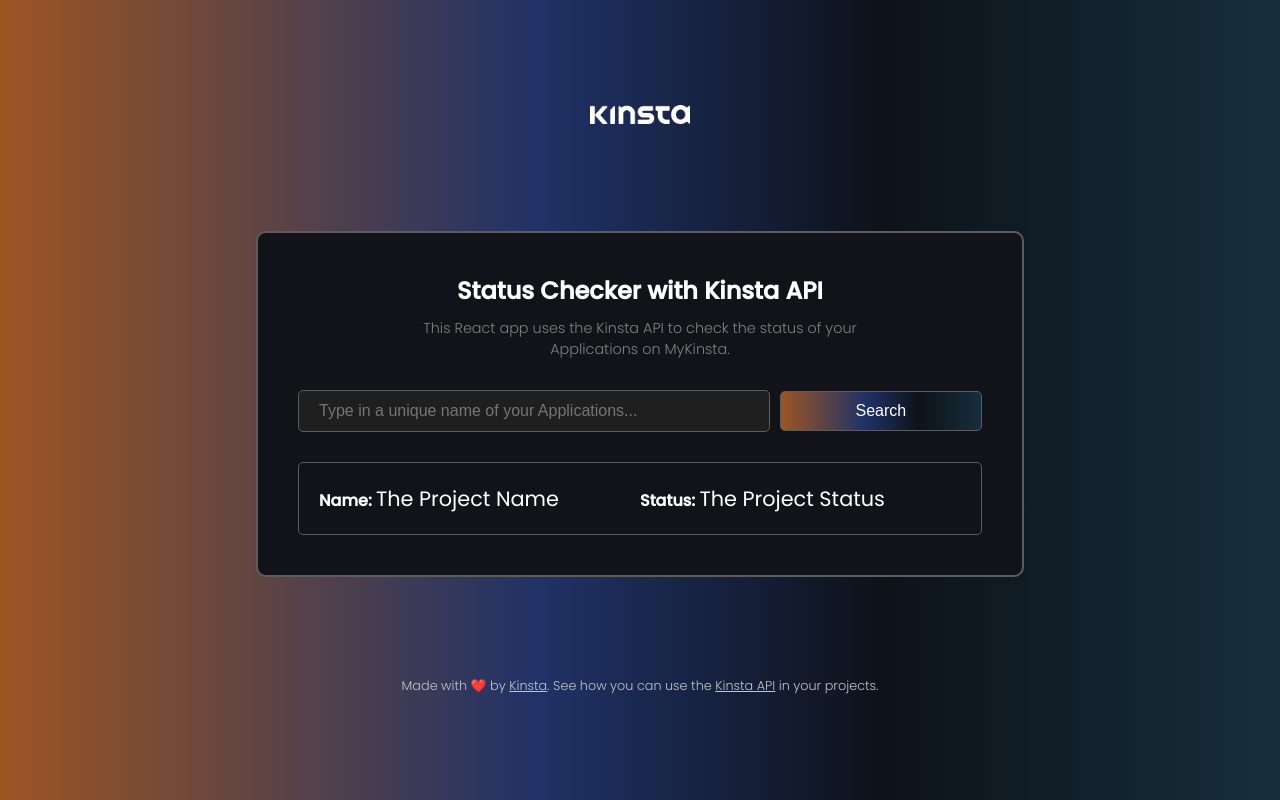
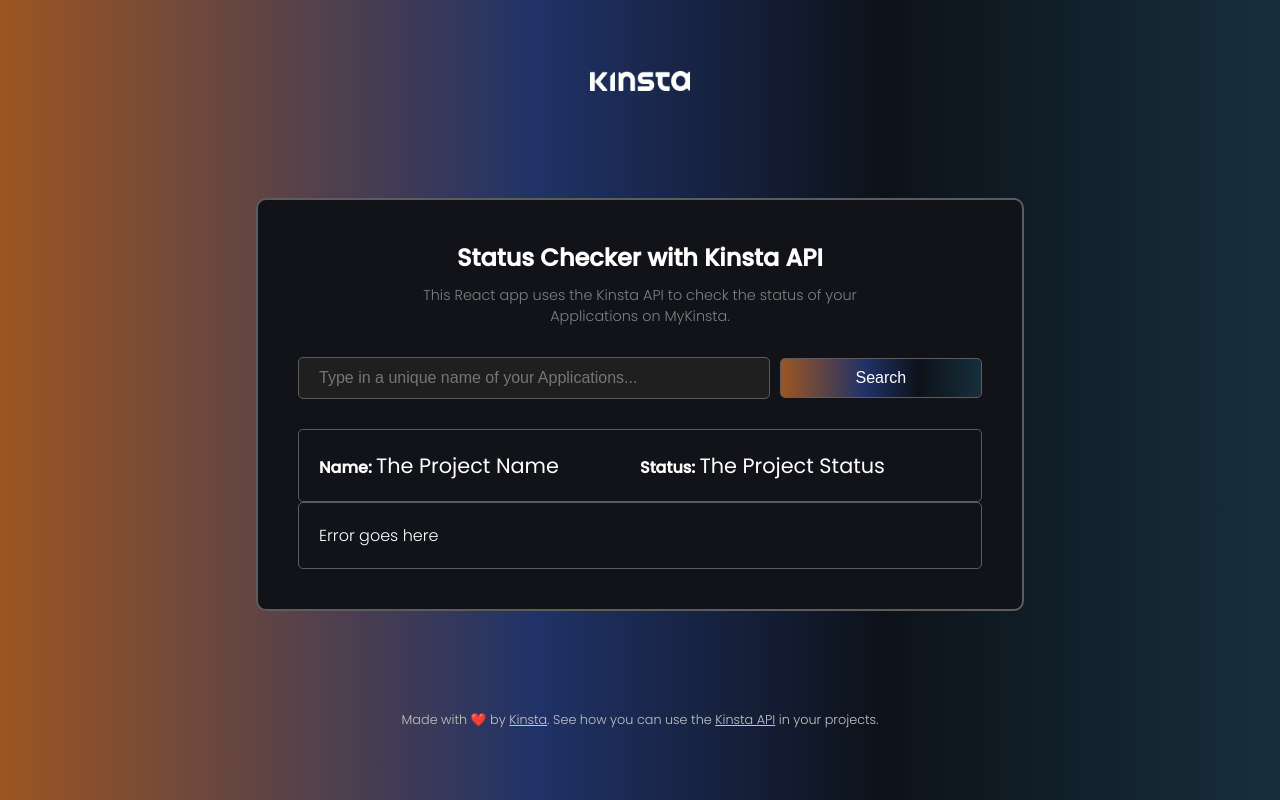
Before and after one commit to kinsta/status-checker, a React (Create React App) app: page /service/application in a window 1280 px wide. Built offline with nearby package versions, Linux system fonts and the light colour scheme.

Commit message:
first commit

```diff
--- a/src/pages/Service.jsx
+++ b/src/pages/Service.jsx
@@ -53,6 +53,11 @@
                         </div>
                     </div>
                 </div>
+                <div className="services">
+                    <div className="details">
+                        <p>Error goes here</p>
+                    </div>
+                </div>
             </div>
             <Footer />
         </div >
```
